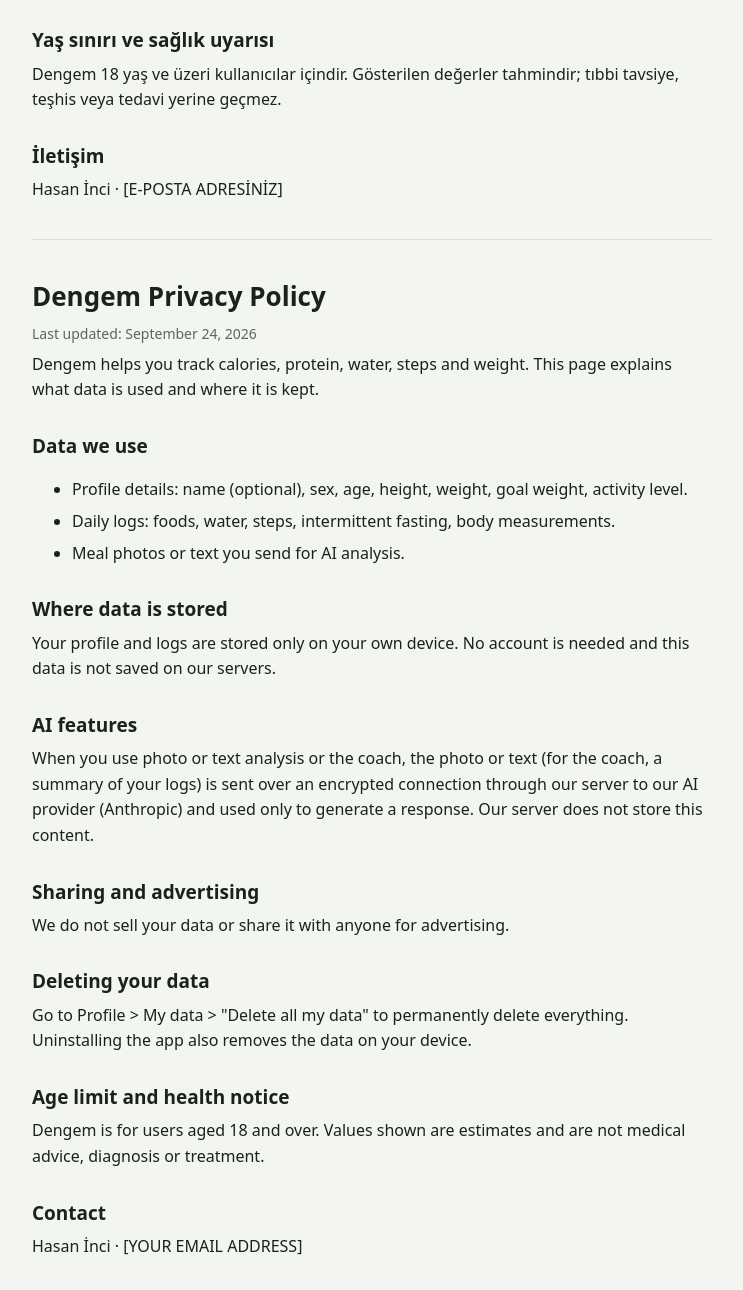
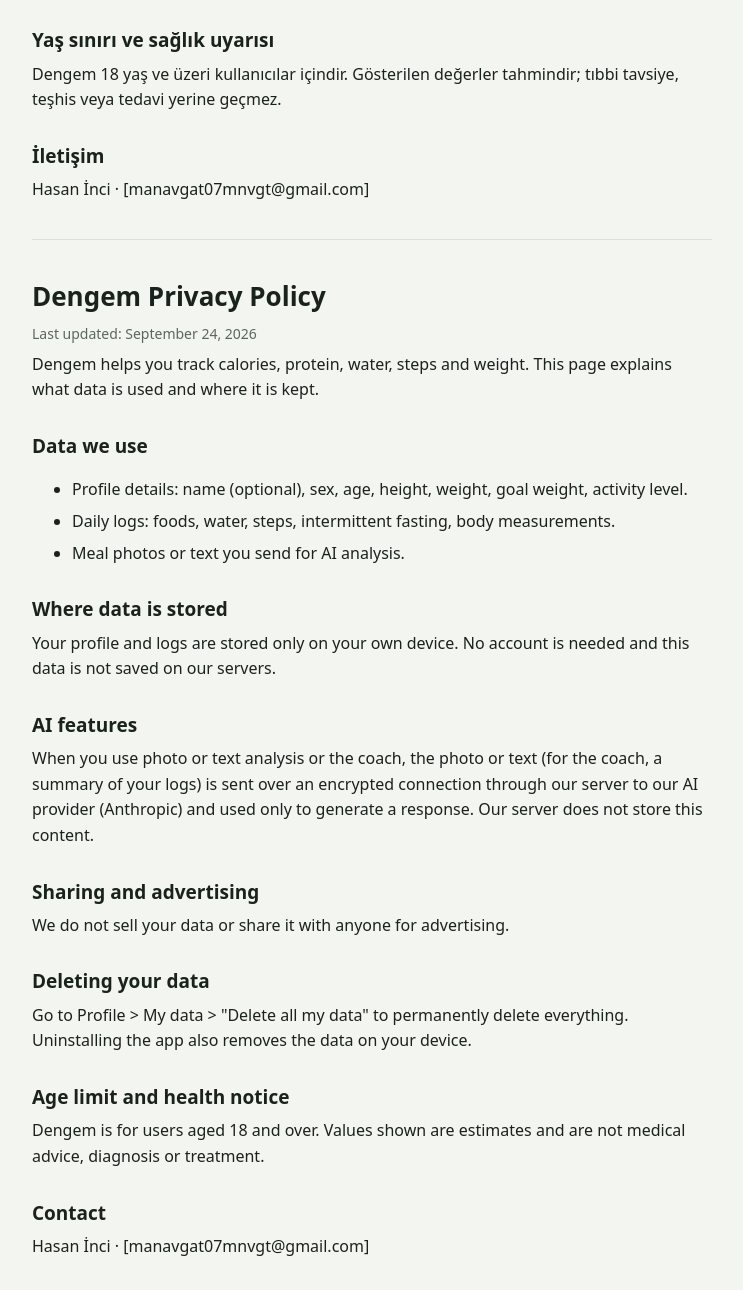
Before and after one commit to manavgat07mnvgt-cloud/dengema, a plain HTML site: page privacy.html in a window 1280 px wide. Shown: the part 805-2095 px from the top of the page, without its empty margins (268-1011 px from the left). Drawn offline with Linux system fonts and the light colour scheme.

Commit message:
Update privacy.html

```diff
--- a/privacy.html
+++ b/privacy.html
@@ -32,7 +32,7 @@
 <h2>Yaş sınırı ve sağlık uyarısı</h2>
 <p>Dengem 18 yaş ve üzeri kullanıcılar içindir. Gösterilen değerler tahmindir; tıbbi tavsiye, teşhis veya tedavi yerine geçmez.</p>
 <h2>İletişim</h2>
-<p>Hasan İnci · [E-POSTA ADRESİNİZ]</p>
+<p>Hasan İnci · [manavgat07mnvgt@gmail.com]</p>
 <hr>
 <h1 lang="en">Dengem Privacy Policy</h1>
 <div lang="en">
@@ -55,7 +55,7 @@
 <h2>Age limit and health notice</h2>
 <p>Dengem is for users aged 18 and over. Values shown are estimates and are not medical advice, diagnosis or treatment.</p>
 <h2>Contact</h2>
-<p>Hasan İnci · [YOUR EMAIL ADDRESS]</p>
+<p>Hasan İnci · [manavgat07mnvgt@gmail.com]</p>
 </div>
 </main></body>
 </html>
```
